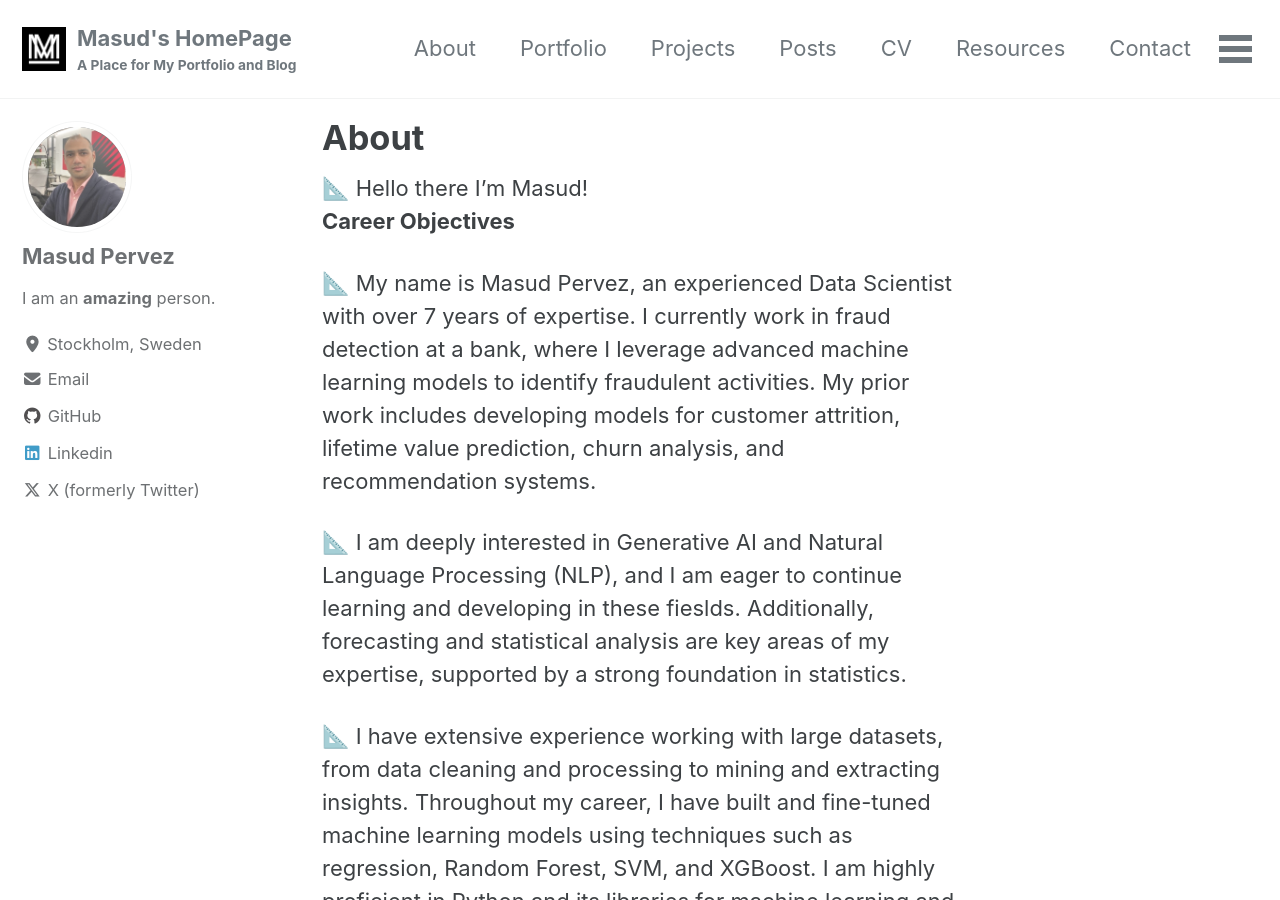
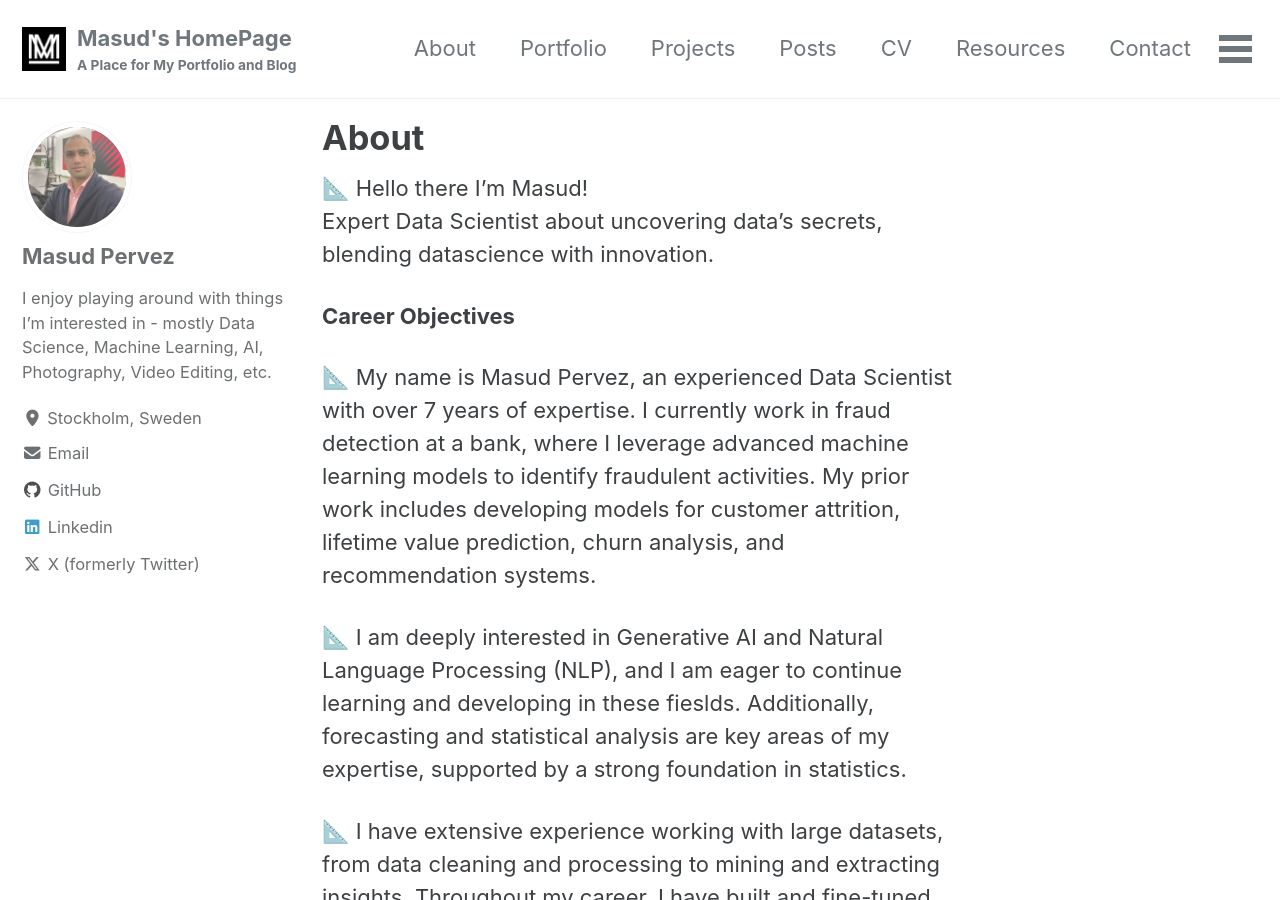
Before and after one commit to masudpervez27/masudpervez27.github.io, a Jekyll site: the page built from _pages/about.md, in a window 1280 px wide and 900 px high. Built offline with Jekyll 4.4.1, drawn with Linux system fonts in a browser that asks for light colours; cached includes are drawn as plain includes.

```diff
--- a/_config.yml
+++ b/_config.yml
@@ -115,7 +115,7 @@
 author:
   name             : "Masud Pervez"
   avatar           : "/assets/images/bio-photo.jpg"
-  bio              : "I am an **amazing** person."
+  bio              : "I enjoy playing around with things I’m interested in - mostly Data Science, Machine Learning, AI, Photography, Video Editing, etc."
   location         : "Stockholm, Sweden"
   email            :
   links:
--- a/_pages/about.md
+++ b/_pages/about.md
@@ -5,6 +5,8 @@
 ---
 
 📐 Hello there I’m Masud! <br>
+Expert Data Scientist about uncovering data's secrets, blending datascience with innovation.
+
 **Career Objectives**
 
 📐 My name is Masud Pervez, an experienced Data Scientist with over 7 years of expertise. I currently work in fraud detection at a bank, where I leverage advanced machine learning models to identify fraudulent activities. My prior work includes developing models for customer attrition, lifetime value prediction, churn analysis, and recommendation systems.
```
Also changed, not shown: .github/workflows/build.yml (deleted).
